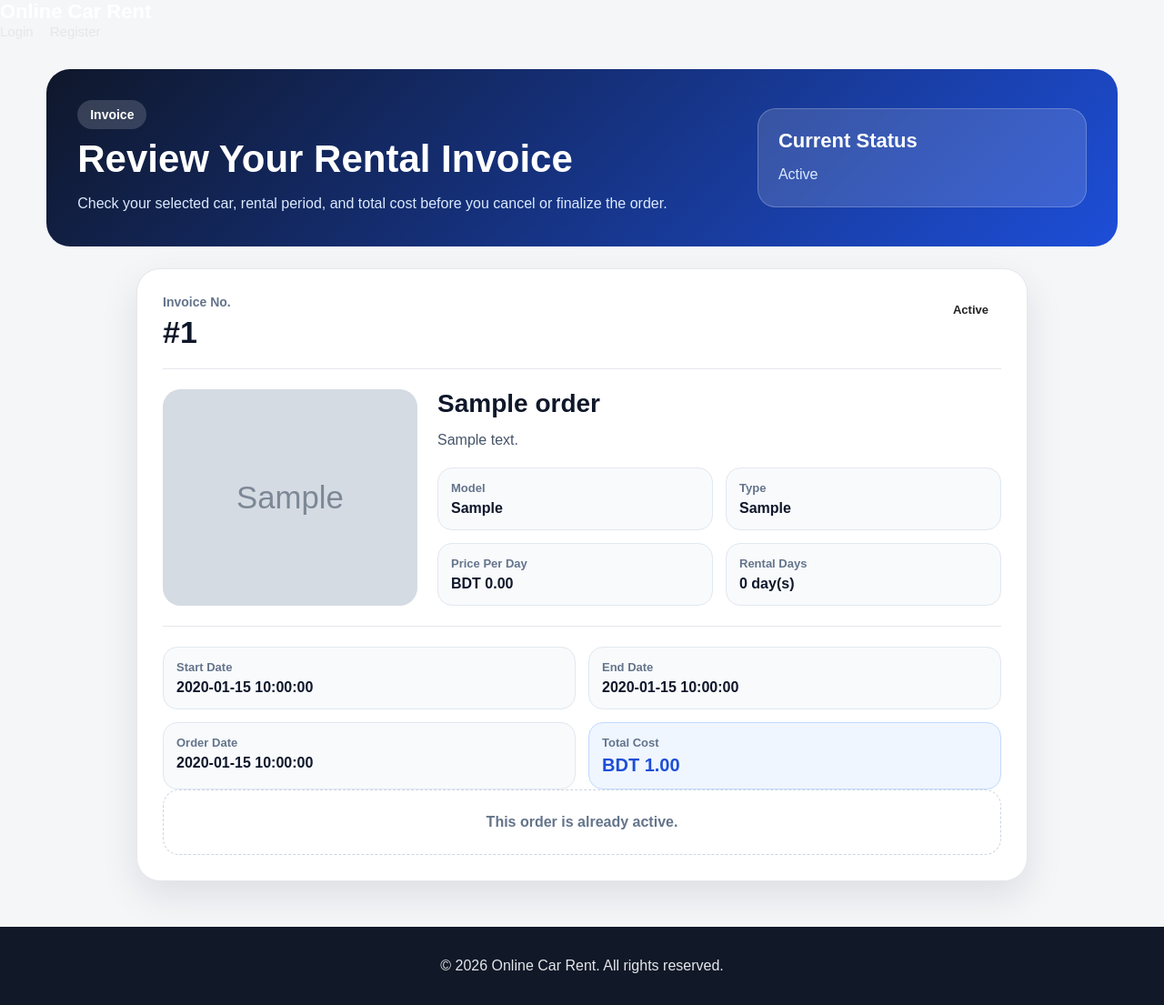
After one commit to AxisAkash/online-car-rent, a PHP site: the page made by views/orders/invoice.php in a window 1280 px wide. The commit adds this page. Shown: the whole page at 91% size. Run offline with PHP 8.4, Linux system fonts and the light colour scheme; the template is opened without the code that fills it: most values are stand-ins (such as "Sample title", 1, 10 or a date in 2020); grey boxes marked "Sample" are stand-in pictures.

Commit message:
Add invoice cancel and finalize flow

```diff
--- a/public/css/order.css
+++ b/public/css/order.css
@@ -583,3 +583,235 @@
         text-align: center;
     }
 }
+
+.order-alert-error {
+    background: #fee2e2;
+    color: #991b1b;
+    border: 1px solid #fecaca;
+    padding: 13px 15px;
+    border-radius: 14px;
+    font-weight: 800;
+    margin-bottom: 16px;
+}
+
+.invoice-hero {
+    margin-bottom: 24px;
+}
+
+.invoice-wrapper {
+    max-width: 980px;
+    margin: 0 auto 44px;
+}
+
+.invoice-card {
+    background: #ffffff;
+    border: 1px solid #e5e7eb;
+    border-radius: 26px;
+    box-shadow: 0 16px 40px rgba(15, 23, 42, 0.1);
+    padding: 28px;
+}
+
+.invoice-header {
+    display: flex;
+    justify-content: space-between;
+    gap: 16px;
+    align-items: flex-start;
+    border-bottom: 1px solid #e5e7eb;
+    padding-bottom: 20px;
+    margin-bottom: 22px;
+}
+
+.invoice-header span {
+    display: block;
+    color: #64748b;
+    font-size: 14px;
+    font-weight: 800;
+    margin-bottom: 6px;
+}
+
+.invoice-header h2 {
+    margin: 0;
+    color: #0f172a;
+    font-size: 34px;
+}
+
+.invoice-status {
+    padding: 9px 14px;
+    border-radius: 999px;
+    font-size: 13px;
+    font-weight: 900;
+    text-transform: capitalize;
+}
+
+.invoice-status.pending {
+    background: #fef3c7;
+    color: #92400e;
+}
+
+.invoice-status.confirmed {
+    background: #dcfce7;
+    color: #166534;
+}
+
+.invoice-status.cancelled {
+    background: #fee2e2;
+    color: #991b1b;
+}
+
+.invoice-car-box {
+    display: grid;
+    grid-template-columns: 280px 1fr;
+    gap: 22px;
+    align-items: stretch;
+    margin-bottom: 22px;
+}
+
+.invoice-car-image {
+    min-height: 210px;
+    background: #e2e8f0;
+    border-radius: 20px;
+    overflow: hidden;
+}
+
+.invoice-car-image img {
+    width: 100%;
+    height: 100%;
+    object-fit: cover;
+    display: block;
+    min-height: 210px;
+}
+
+.invoice-placeholder {
+    height: 100%;
+    min-height: 210px;
+    display: grid;
+    place-items: center;
+    background: linear-gradient(135deg, #dbeafe, #e0e7ff);
+    color: #1e3a8a;
+    font-weight: 900;
+    font-size: 18px;
+}
+
+.invoice-car-box h3 {
+    margin: 0 0 10px;
+    color: #0f172a;
+    font-size: 28px;
+}
+
+.invoice-car-box p {
+    margin: 0 0 16px;
+    color: #475569;
+    line-height: 1.7;
+}
+
+.invoice-mini-grid,
+.invoice-summary {
+    display: grid;
+    grid-template-columns: repeat(2, minmax(0, 1fr));
+    gap: 14px;
+}
+
+.invoice-mini-grid div,
+.invoice-summary div {
+    background: #f8fafc;
+    border: 1px solid #e2e8f0;
+    border-radius: 16px;
+    padding: 14px;
+}
+
+.invoice-mini-grid span,
+.invoice-summary span {
+    display: block;
+    color: #64748b;
+    font-size: 13px;
+    font-weight: 800;
+    margin-bottom: 6px;
+}
+
+.invoice-mini-grid strong,
+.invoice-summary strong {
+    color: #0f172a;
+    font-size: 16px;
+}
+
+.invoice-summary {
+    border-top: 1px solid #e5e7eb;
+    padding-top: 22px;
+    margin-top: 10px;
+}
+
+.invoice-summary div:last-child {
+    background: #eff6ff;
+    border-color: #bfdbfe;
+}
+
+.invoice-summary div:last-child strong {
+    color: #1d4ed8;
+    font-size: 20px;
+}
+
+.invoice-actions {
+    margin-top: 24px;
+    display: flex;
+    justify-content: flex-end;
+    gap: 14px;
+    flex-wrap: wrap;
+}
+
+.cancel-order-btn,
+.finalize-order-btn {
+    border: none;
+    padding: 13px 18px;
+    border-radius: 14px;
+    font-weight: 900;
+    cursor: pointer;
+    text-decoration: none;
+}
+
+.cancel-order-btn {
+    background: #fee2e2;
+    color: #991b1b;
+}
+
+.cancel-order-btn:hover {
+    background: #dc2626;
+    color: #ffffff;
+}
+
+.finalize-order-btn {
+    background: #2563eb;
+    color: #ffffff;
+    display: inline-block;
+}
+
+.finalize-order-btn:hover {
+    background: #1d4ed8;
+}
+
+@media (max-width: 760px) {
+    .invoice-wrapper {
+        margin-left: 14px;
+        margin-right: 14px;
+    }
+
+    .invoice-header,
+    .invoice-actions {
+        flex-direction: column;
+        align-items: stretch;
+    }
+
+    .invoice-car-box {
+        grid-template-columns: 1fr;
+    }
+
+    .invoice-mini-grid,
+    .invoice-summary {
+        grid-template-columns: 1fr;
+    }
+
+    .cancel-order-btn,
+    .finalize-order-btn {
+        width: 100%;
+        text-align: center;
+    }
+}
--- /dev/null
+++ b/views/orders/invoice.php
@@ -0,0 +1,123 @@
+<?php require __DIR__ . '/../layouts/header.php'; ?>
+
+<link rel="stylesheet" href="<?= BASE_URL; ?>public/css/order.css">
+
+<?php
+$start = new DateTime($order['start_date']);
+$end = new DateTime($order['end_date']);
+$totalDays = $start->diff($end)->days;
+?>
+
+<section class="order-page-hero invoice-hero">
+    <div>
+        <span class="order-badge">Invoice</span>
+        <h1>Review Your Rental Invoice</h1>
+        <p>
+            Check your selected car, rental period, and total cost before you cancel or finalize the order.
+        </p>
+    </div>
+
+    <div class="order-hero-card">
+        <h3>Current Status</h3>
+        <p><?= e(ucfirst($order['status'])); ?></p>
+    </div>
+</section>
+
+<section class="invoice-wrapper">
+    <div class="invoice-card">
+        <div class="invoice-header">
+            <div>
+                <span>Invoice No.</span>
+                <h2>#<?= e($order['id']); ?></h2>
+            </div>
+
+            <div class="invoice-status <?= e($order['status']); ?>">
+                <?= e(ucfirst($order['status'])); ?>
+            </div>
+        </div>
+
+        <div class="invoice-car-box">
+            <div class="invoice-car-image">
+                <?php if (!empty($order['image_path'])): ?>
+                    <img src="<?= BASE_URL . e($order['image_path']); ?>" alt="<?= e($order['car_name']); ?>">
+                <?php else: ?>
+                    <div class="invoice-placeholder">Car Image</div>
+                <?php endif; ?>
+            </div>
+
+            <div>
+                <h3><?= e($order['car_name']); ?></h3>
+                <p><?= e($order['description'] ?? 'No description available.'); ?></p>
+
+                <div class="invoice-mini-grid">
+                    <div>
+                        <span>Model</span>
+                        <strong><?= e($order['car_model']); ?></strong>
+                    </div>
+
+                    <div>
+                        <span>Type</span>
+                        <strong><?= e($order['car_type']); ?></strong>
+                    </div>
+
+                    <div>
+                        <span>Price Per Day</span>
+                        <strong>BDT <?= e(number_format((float) $order['price_per_day'], 2)); ?></strong>
+                    </div>
+
+                    <div>
+                        <span>Rental Days</span>
+                        <strong><?= e($totalDays); ?> day(s)</strong>
+                    </div>
+                </div>
+            </div>
+        </div>
+
+        <div class="invoice-summary">
+            <div>
+                <span>Start Date</span>
+                <strong><?= e($order['start_date']); ?></strong>
+            </div>
+
+            <div>
+                <span>End Date</span>
+                <strong><?= e($order['end_date']); ?></strong>
+            </div>
+
+            <div>
+                <span>Order Date</span>
+                <strong><?= e($order['order_date']); ?></strong>
+            </div>
+
+            <div>
+                <span>Total Cost</span>
+                <strong>BDT <?= e(number_format((float) $order['total_cost'], 2)); ?></strong>
+            </div>
+        </div>
+
+        <?php if ($order['status'] === 'pending'): ?>
+            <div class="invoice-actions">
+                <form method="POST" action="<?= BASE_URL; ?>cancel_order.php">
+                    <input type="hidden" name="order_id" value="<?= e($order['id']); ?>">
+                    <input type="hidden" name="csrf_token" value="<?= e($_SESSION['csrf_token']); ?>">
+                    <button type="submit" class="btn cancel-order-btn">
+                        Cancel Order
+                    </button>
+                </form>
+
+                <a
+                    class="btn finalize-order-btn"
+                    href="<?= BASE_URL; ?>payment.php?order_id=<?= e($order['id']); ?>"
+                >
+                    Finalize & Continue to Payment
+                </a>
+            </div>
+        <?php else: ?>
+            <div class="order-empty-box">
+                This order is already <?= e($order['status']); ?>.
+            </div>
+        <?php endif; ?>
+    </div>
+</section>
+
+<?php require __DIR__ . '/../layouts/footer.php'; ?>
```
Also changed, not shown: cancel_order.php (added, +9 -0 lines), controllers/OrderController.php (+154 -0 lines), invoice.php (added, +9 -0 lines), models/Order.php (+90 -0 lines), views/orders/car_details.php (+8 -0 lines).
